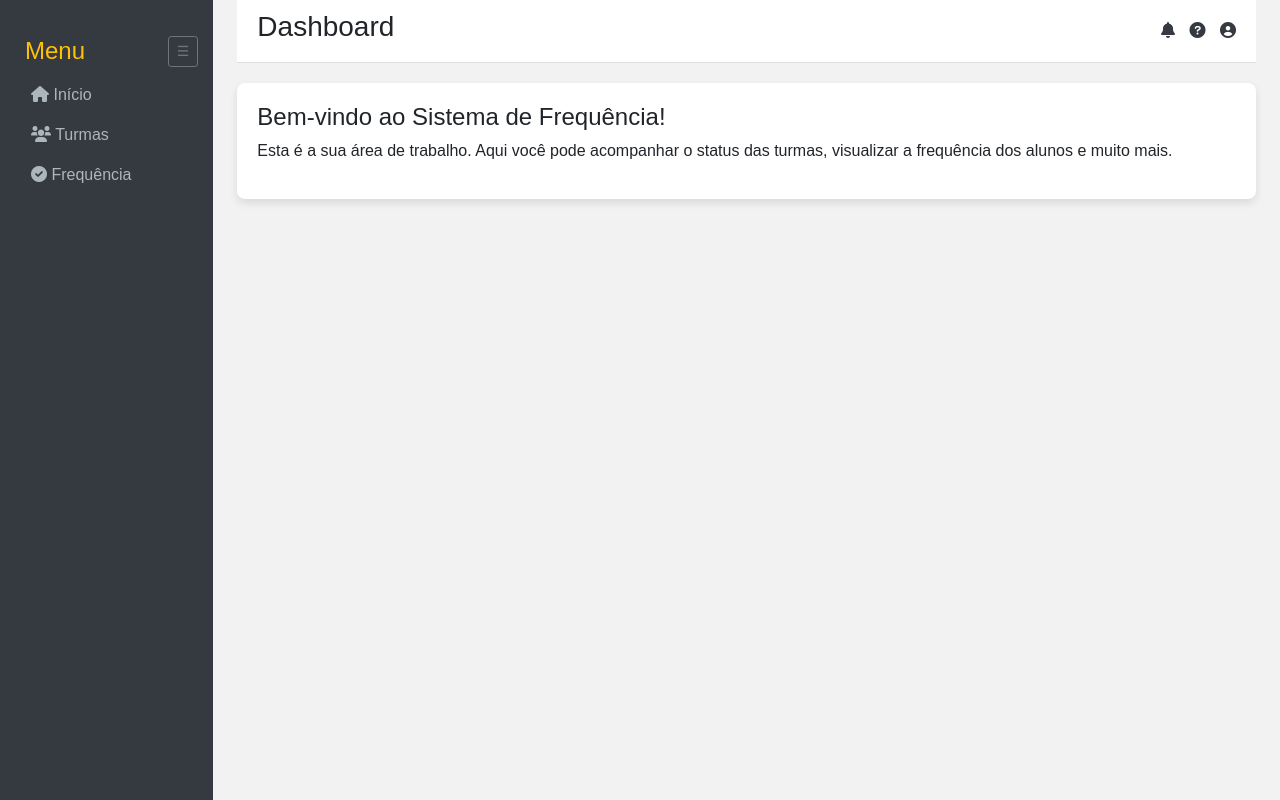
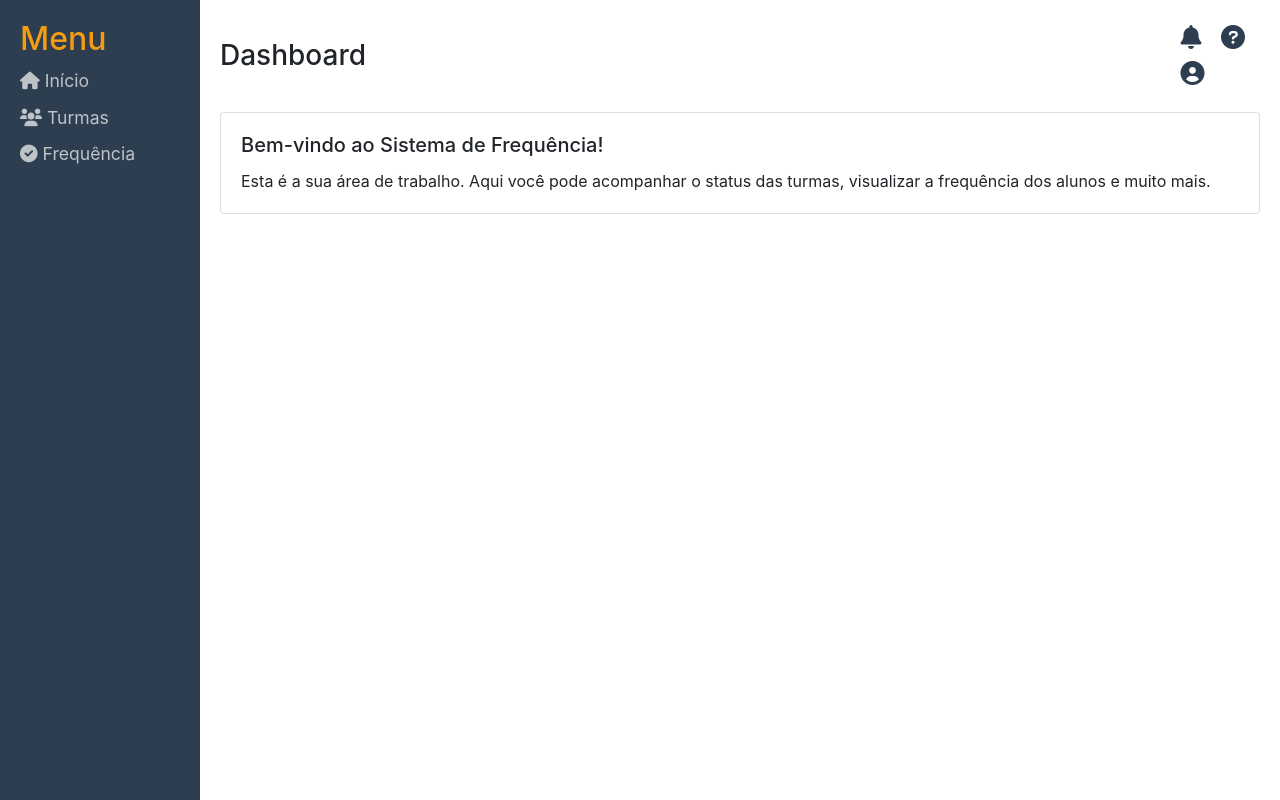
Before and after one commit to marcelocunhaejovem/sistema_frequencia, a Django app: page / in a window 1280 px wide. Run offline with Django 4.2, Linux system fonts and the light colour scheme; a user stored in the database is signed in; some libraries are stand-ins or nearby versions.

Commit message:
Update home.html

```diff
--- a/controle_frequencia/templates/controle_frequencia/home.html
+++ b/controle_frequencia/templates/controle_frequencia/home.html
@@ -1,104 +1,78 @@
+<!-- controle_frequencia/templates/controle_frequencia/home.html -->
 <!DOCTYPE html>
 <html lang="pt-br">
 <head>
     <meta charset="UTF-8">
     <meta name="viewport" content="width=device-width, initial-scale=1.0">
     <title>Dashboard</title>
-    <link href="https://stackpath.bootstrapcdn.com/bootstrap/4.5.2/css/bootstrap.min.css" rel="stylesheet">
-    <!-- Font Awesome para os ícones -->
-    <link href="https://cdnjs.cloudflare.com/ajax/libs/font-awesome/6.0.0-beta3/css/all.min.css" rel="stylesheet">
+    <link rel="stylesheet" href="https://stackpath.bootstrapcdn.com/bootstrap/4.6.2/css/bootstrap.min.css">
+    <link rel="stylesheet" href="https://cdnjs.cloudflare.com/ajax/libs/font-awesome/6.0.0-beta3/css/all.min.css">
     <style>
         body {
-            min-height: 100vh;
             display: flex;
-            flex-direction: column;
-            font-family: Arial, sans-serif;
-            background-color: #f2f2f2;
         }
         .sidebar {
-            background-color: #343a40;
-            color: #fff;
-            min-height: 100vh;
-            transition: margin-left 0.3s ease;
-            padding-top: 20px;
+            width: 200px;
+            background-color: #2C3E50;
+            color: #ecf0f1;
+            padding: 20px;
+            position: fixed;
+            height: 100vh;
         }
-        .sidebar.collapsed {
-            margin-left: -250px;
+        .sidebar h2 {
+            color: #f39c12;
         }
-        .sidebar .nav-link {
-            color: #adb5bd;
+        .sidebar a {
+            color: #bdc3c7;
+            text-decoration: none;
+            display: block;
+            margin: 10px 0;
+            font-size: 1.1em;
         }
-        .sidebar .nav-link:hover {
-            color: #ffc107;
+        .sidebar a:hover {
+            color: #f39c12;
         }
-        .sidebar h4 {
-            margin-left: 10px;
+        .content {
+            margin-left: 200px;
+            width: 100%;
+            padding: 20px;
+        }
+        .header {
             display: flex;
             justify-content: space-between;
             align-items: center;
+            margin-bottom: 20px;
         }
-        .header {
-            background-color: #fff;
-            border-bottom: 1px solid #e0e0e0;
-            display: flex;
-            justify-content: space-between;
-            align-items: center;
-            padding: 10px 20px;
+        .header h3 {
+            margin: 0;
         }
         .header-icons a {
-            color: #343a40;
-            margin-left: 10px;
-        }
-        .header-icons a:hover {
-            color: #007bff;
-        }
-        .welcome-message {
-            background-color: #fff;
-            padding: 20px;
-            border-radius: 8px;
-            box-shadow: 0 4px 8px rgba(0, 0, 0, 0.1);
-            margin-top: 20px;
-        }
-        .dropdown-menu a {
-            color: #343a40 !important;
+            color: #2C3E50;
+            font-size: 1.5em;
+            margin-right: 15px;
+            text-decoration: none;
         }
     </style>
 </head>
 <body>
+    <!-- Sidebar -->
+    <div class="sidebar">
+        <h2>Menu</h2>
+        <a href="#"><i class="fas fa-home"></i> Início</a>
+        <a href="#"><i class="fas fa-users"></i> Turmas</a>
+        <a href="#"><i class="fas fa-check-circle"></i> Frequência</a>
+    </div>
 
-    <div class="container-fluid">
-        <div class="row">
-            <!-- Sidebar -->
-            <nav id="sidebar" class="col-md-3 col-lg-2 d-md-block sidebar">
-                <div class="sidebar-sticky pt-3">
-                    <h4 class="text-warning">
-                        Menu
-                        <button id="sidebarToggle" class="btn btn-sm btn-outline-secondary">☰</button>
-                    </h4>
-                    <ul class="nav flex-column">
-                        <li class="nav-item">
-                            <a class="nav-link" href="{% url 'home' %}"><i class="fas fa-home"></i> Início</a>
-                        </li>
-                        <li class="nav-item">
-                            <a class="nav-link" href="{% url 'turmas' %}"><i class="fas fa-users"></i> Turmas</a>
-                        </li>
-                        <li class="nav-item">
-                            <a class="nav-link" href="{% url 'frequencia' %}"><i class="fas fa-check-circle"></i> Frequência</a>
-                        </li>
-                    </ul>
-                </div>
-            </nav>
-
-            <!-- Main Content -->
-            <main role="main" class="col-md-9 ml-sm-auto col-lg-10 px-md-4">
-                <!-- Header -->
+    <!-- Main content -->
+    <div class="content">
+        <!-- Header com ícones e dropdown de perfil -->
         <div class="header">
             <h3>Dashboard</h3>
             <div class="header-icons">
                 <a href="#"><i class="fas fa-bell"></i></a> <!-- Ícone de Notificações -->
                 <a href="#"><i class="fas fa-question-circle"></i></a> <!-- Ícone de Ajuda -->
                 <!-- Dropdown para perfil do usuário -->
-                        <div class="dropdown d-inline">
+                <div class="dropdown">
                     <a href="#" id="userDropdown" role="button" data-toggle="dropdown" aria-haspopup="true" aria-expanded="false">
                         <i class="fas fa-user-circle"></i>
                     </a>
@@ -111,25 +85,23 @@
             </div>
         </div>
 
-                <!-- Welcome Message -->
-                <div class="welcome-message">
-                    <h4>Bem-vindo ao Sistema de Frequência!</h4>
-                    <p>Esta é a sua área de trabalho. Aqui você pode acompanhar o status das turmas, visualizar a frequência dos alunos e muito mais.</p>
+        <!-- Conteúdo do Dashboard -->
+        <div class="card">
+            <div class="card-body">
+                <h5 class="card-title">Bem-vindo ao Sistema de Frequência!</h5>
+                <p class="card-text">Esta é a sua área de trabalho. Aqui você pode acompanhar o status das turmas, visualizar a frequência dos alunos e muito mais.</p>
             </div>
-            </main>
         </div>
     </div>
 
-    <!-- Carregar jQuery, Popper.js e Bootstrap JavaScript -->
-    <script src="https://code.jquery.com/jquery-3.5.1.min.js"></script>
-    <script src="https://cdn.jsdelivr.net/npm/@popperjs/core@2.5.2/dist/umd/popper.min.js"></script>
-    <script src="https://stackpath.bootstrapcdn.com/bootstrap/4.5.2/js/bootstrap.min.js"></script>
+    <!-- Scripts necessários -->
+    <script src="https://code.jquery.com/jquery-3.6.0.min.js"></script>
+    <script src="https://cdn.jsdelivr.net/npm/popper.js@2.11.6/dist/umd/popper.min.js"></script>
+    <script src="https://stackpath.bootstrapcdn.com/bootstrap/4.6.2/js/bootstrap.min.js"></script>
+
+    <!-- Verificação de carregamento do jQuery -->
     <script>
-        document.addEventListener('DOMContentLoaded', function() {
-            document.getElementById('sidebarToggle').addEventListener('click', function() {
-                document.getElementById('sidebar').classList.toggle('collapsed');
-            });
-        });
+        console.log(jQuery ? "jQuery loaded" : "jQuery not loaded");
     </script>
 </body>
 </html>
```
Lines whose indentation alone changed are shown as unchanged.
